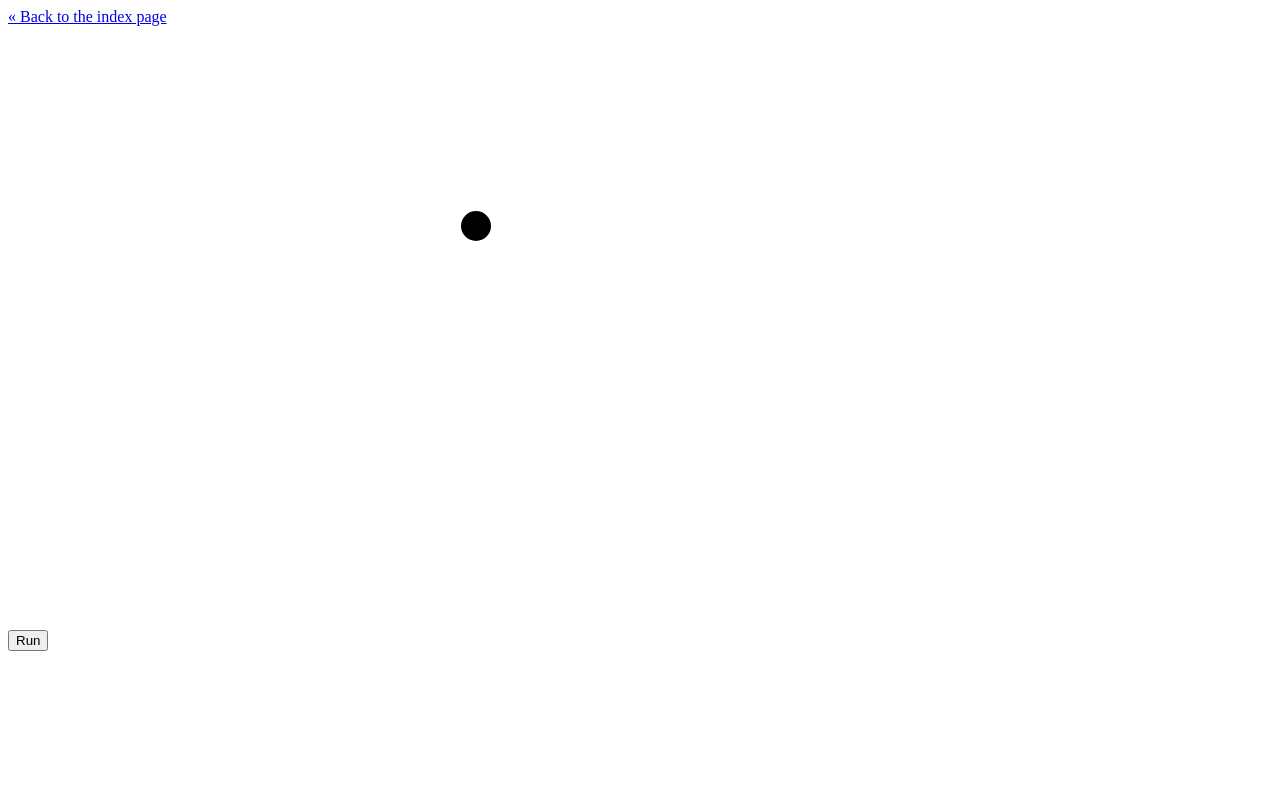
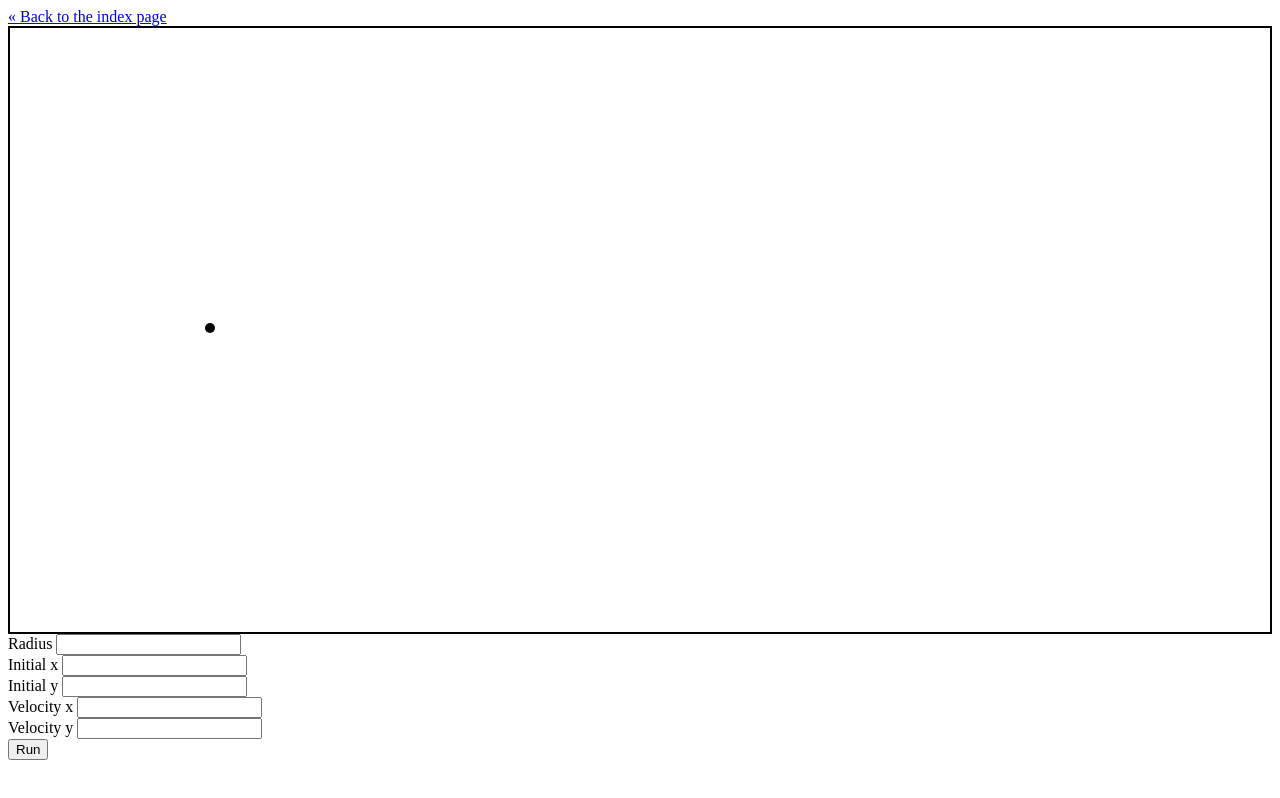
Before and after one commit to chinibi/physics-sims, a website: page sims/ball.html in a window 1280 px wide. Both pictures are taken after a click on the button "Run". Drawn offline with Linux system fonts and the light colour scheme.

Commit message:
begin simplependulum

```diff
--- /dev/null
+++ b/assets/style.css
@@ -0,0 +1,3 @@
+#simulation {
+	border: 2px solid black;
+}
--- a/sims/ball.html
+++ b/sims/ball.html
@@ -3,6 +3,7 @@
 	<head>
 		<meta charset="utf-8">
 		<title>Physics Sims</title>
+		<link rel="stylesheet" type="text/css" href="../assets/style.css">
 	</head>
 	<body>
 		<div id="nav">
@@ -13,13 +14,26 @@
 		</div>
 
 		<div id="controls">
+			<label for="controls-ball-radius">Radius</label>
+			<input id="controls-ball-radius" type="number"><br>
+
+			<label for="controls-ball-pos-x">Initial x</label>
+			<input id="controls-ball-pos-x" type="number"><br>
+
+			<label for="controls-ball-pos-y">Initial y</label>
+			<input id="controls-ball-pos-y" type="number"><br>
+
+			<label for="controls-ball-vel-x">Velocity x</label>
+			<input id="controls-ball-vel-x" type="number"><br>
+
+			<label for="controls-ball-vel-y">Velocity y</label>
+			<input id="controls-ball-vel-y" type="number"><br>
+
 			<button id="controls-change-model">Run</button>
 		</div>
 
 		<script src="../src/_PhysicsSim.js"></script>
 		<script src="../src/controls.js"></script>
 		<script src="../src/models/Ball.js"></script>
-		<script src="../src/models/SimplePendulum.js"></script>
-		<script src="../src/eval/runge-kutta.js"></script>
 	</body>
 </html>
--- a/src/_PhysicsSim.js
+++ b/src/_PhysicsSim.js
@@ -20,9 +20,20 @@ var PhysicsSim = {
 		PhysicsSim.animationID = window.requestAnimationFrame(PhysicsSim.animateModel);
 	},
 
-	loadModel: function(modelName) {
-		window.cancelAnimationFrame(PhysicsSim.animationID);
-		PhysicsSim.activeModel = new PhysicsSim.model[modelName];
+	loadModel: function(modelName, optionalParams) {
+		if (!optionalParams) {
+			optionalParams = null;
+		}
+
+		if (PhysicsSim.animationID) {
+			window.cancelAnimationFrame(PhysicsSim.animationID);
+		}
+
+		PhysicsSim.activeModel = new PhysicsSim.model[modelName](optionalParams);
 		PhysicsSim.animateModel();
 	}
 };
+
+document.addEventListener('DOMContentLoaded', function() {
+	PhysicsSim.init('sim-canvas');
+});
--- a/src/models/Ball.js
+++ b/src/models/Ball.js
@@ -3,12 +3,12 @@
  *
  */
 
-PhysicsSim.model.Ball = function() {
-	this.x = 300;
-	this.y = 200;
-	this.radius = 15;
-	this.dx = 1;
-	this.dy = 0;
+PhysicsSim.model.Ball = function(params) {
+	this.x = params.x;
+	this.y = params.y;
+	this.radius = params.r;
+	this.dx = params.dx;
+	this.dy = params.dy;
 	this.draw = function() {
 		PhysicsSim.ctx.save();
 		PhysicsSim.ctx.beginPath();
@@ -24,11 +24,15 @@ PhysicsSim.model.Ball = function() {
 	}
 }
 
-document.addEventListener('DOMContentLoaded', function() {
-	PhysicsSim.init('sim-canvas');
-});
-
 var $loadButton = document.getElementById('controls-change-model');
 $loadButton.addEventListener('click', function() {
-	PhysicsSim.loadModel('Ball');
+	var params = {
+		x:  Number(document.getElementById('controls-ball-pos-x').value) || 200,
+		y:  Number(document.getElementById('controls-ball-pos-y').value)  || 300,
+		r:  Number(document.getElementById('controls-ball-radius').value) || 5,
+		dx: Number(document.getElementById('controls-ball-vel-x').value) || 0,
+		dy: Number(document.getElementById('controls-ball-vel-y').value) || 0
+	};
+
+	PhysicsSim.loadModel('Ball', params);
 });
--- a/src/models/SimplePendulum.js
+++ b/src/models/SimplePendulum.js
@@ -13,14 +13,14 @@
  *     dω/dt = -(g/l)sin(θ)
  */
 
-PhysicsSim.model.SimplePendulum = function (pendulumLength, initialTheta, stepSize) {
-	this.pendulumLength = !isNaN(pendulumLength) && isFinite(pendulumLength) ? pendulumLength: 1;
-	this.initialTheta = !isNaN(initialTheta) && isFinite(initialTheta) ? initialTheta : Math.PI/4;
+PhysicsSim.model.SimplePendulum = function (params) {
+	this.pendulumLength = !isNaN(params.pendulumLength) && isFinite(params.pendulumLength) ? pendulumLength: 1;
+	this.initialTheta = !isNaN(params.initialTheta) && isFinite(params.initialTheta) ? params.initialTheta : Math.PI/4;
 	this.initialOmega = 0;
-	this.stepSize = stepSize;
+	this.stepSize = 1 / 60;
 
 	this.time = 0;
-	this.theta = initialTheta;
+	this.theta = params.initialTheta;
 	this.omega = 0;
 
 	this.ode1 = function(time = null, theta = null, omega = null) {
@@ -32,8 +32,14 @@ PhysicsSim.model.SimplePendulum = function (pendulumLength, initialTheta, stepSi
 		return -1 * g * Math.sin(theta) / this.pendulumLength;
 	}
 
-	this.nextStep = function() {
-		var result = SecondOrderODE_RK(this.ode1, this.ode2, this.stepSize, this.time, this.theta, this.omega);
+	this.draw = function() {
+		PhysicsSim.ctx.save();
+		PhysicsSim.ctx.translate(300, 0);
+
+	}
+
+	this.setNextPosition = function() {
+		var result = PhysicsSim.iterMethod.RungeKutta_2ndOrderODE(this.ode1, this.ode2, this.stepSize, this.time, this.theta, this.omega);
 		this.time += this.stepSize;
 		this.theta = result.nextY;
 		this.omega = result.nextZ;
@@ -43,3 +49,16 @@ PhysicsSim.model.SimplePendulum = function (pendulumLength, initialTheta, stepSi
 		return {t: this.time, theta: this.theta, omega: this.omega};
 	}
 }
+
+var $loadButton = document.getElementById('controls-change-model');
+$loadButton.addEventListener('click', function() {
+	// var params = {
+	// 	x:  Number(document.getElementById('controls-ball-pos-x').value) || 200,
+	// 	y:  Number(document.getElementById('controls-ball-pos-y').value)  || 300,
+	// 	r:  Number(document.getElementById('controls-ball-radius').value) || 5,
+	// 	dx: Number(document.getElementById('controls-ball-vel-x').value) || 0,
+	// 	dy: Number(document.getElementById('controls-ball-vel-y').value) || 0
+	// };
+
+	PhysicsSim.loadModel('SimplePendulum', params);
+});
```
Also changed, not shown: sims/simplependulum.html (+24 -0 lines).
